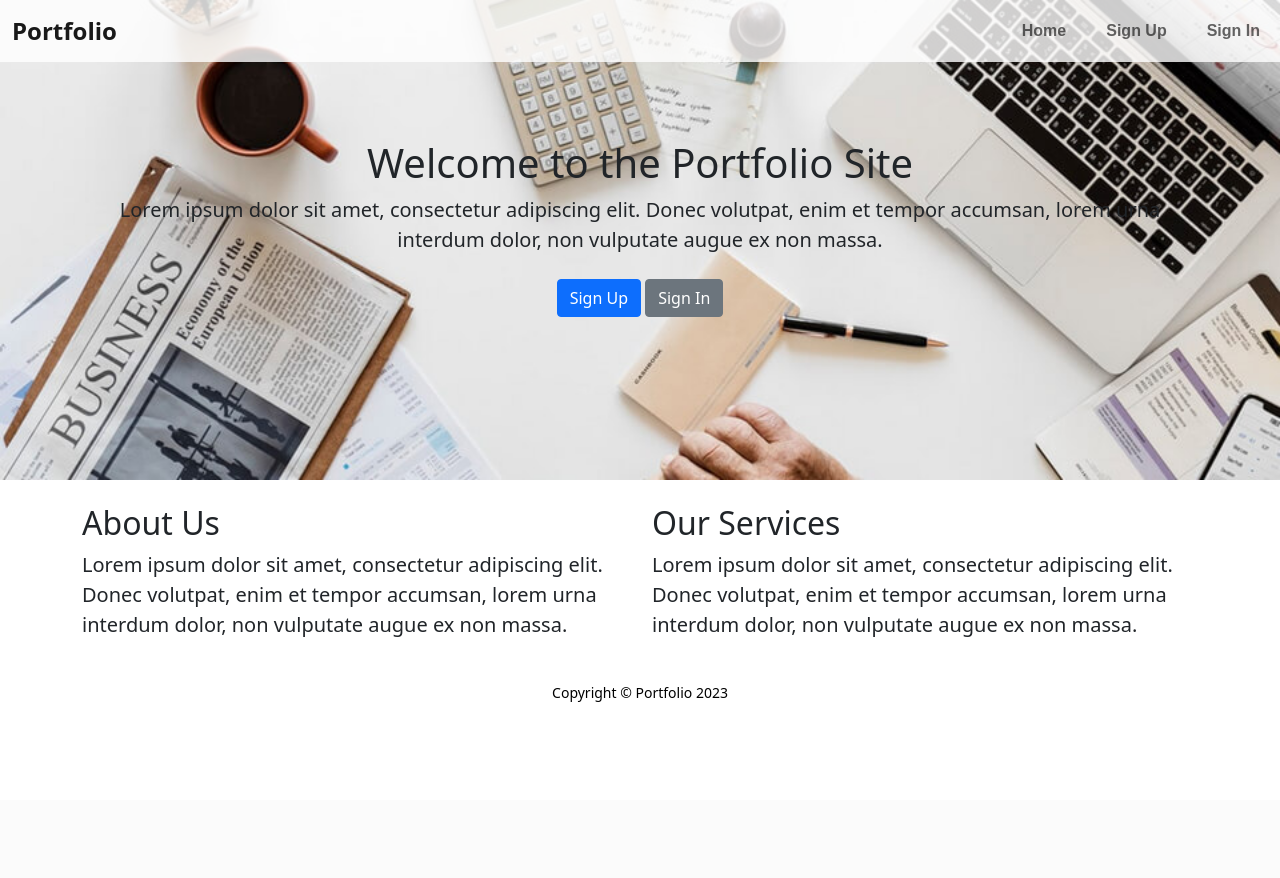
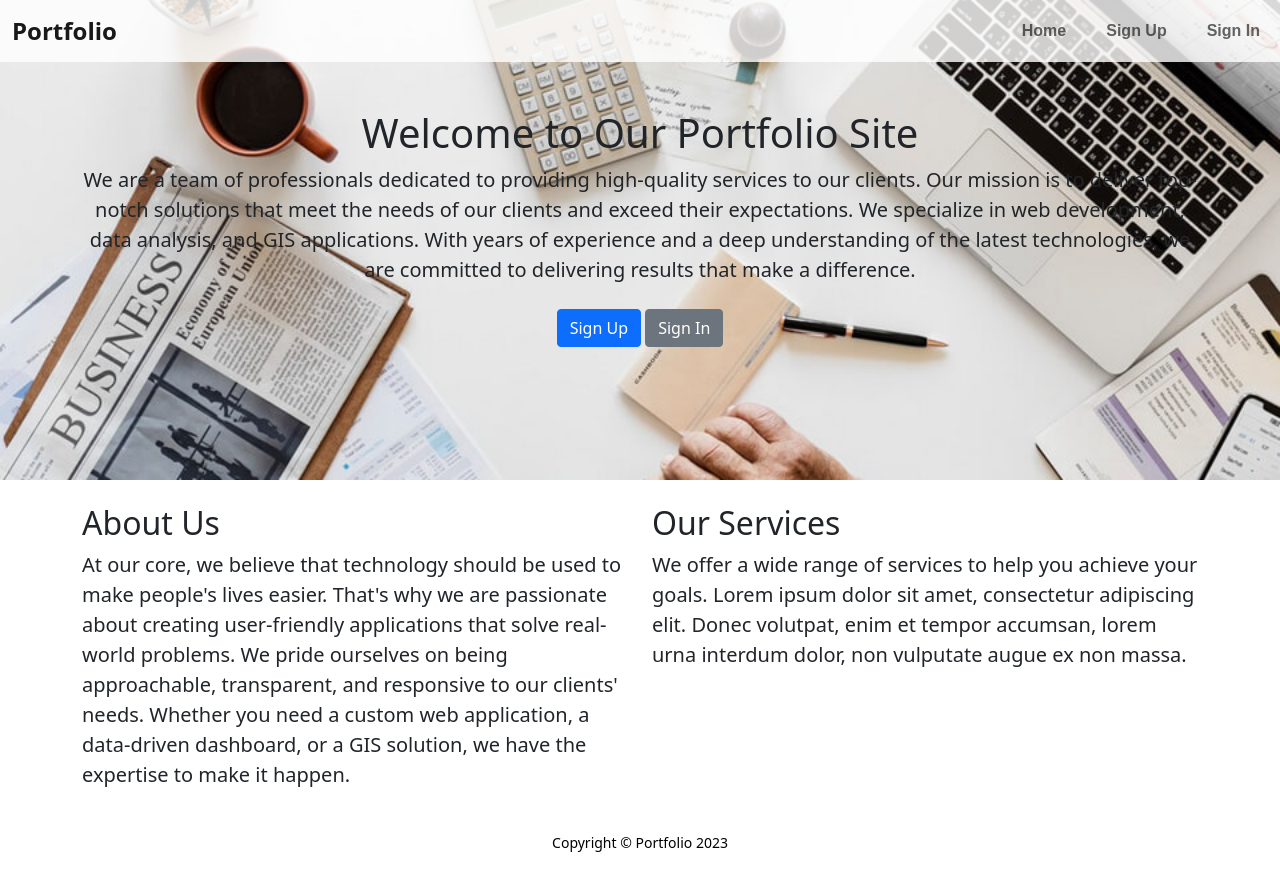
Before and after one commit to dansbrainy/portfolio, a Django app: page / in a window 1280 px wide. Before the commit the page ends 702 px from the top, so only its background shows below. Run offline with Django 4.2, Linux system fonts and the light colour scheme; parts of the project's set-up code (start-up, migrations or seed data) failed here and were passed over; some libraries are stand-ins or nearby versions.

Commit message:
a few info and config update

```diff
--- a/portfolio/templates/pages/home.html
+++ b/portfolio/templates/pages/home.html
@@ -4,8 +4,8 @@
 {% block content %}
   <section id="home-reho" class="jumbotron text-center">
     <div class="container">
-      <h1>Welcome to the Portfolio Site</h1>
-      <p class="lead">Lorem ipsum dolor sit amet, consectetur adipiscing elit. Donec volutpat, enim et tempor accumsan, lorem urna interdum dolor, non vulputate augue ex non massa.</p>
+      <h1>Welcome to Our Portfolio Site</h1>
+      <p class="lead">We are a team of professionals dedicated to providing high-quality services to our clients. Our mission is to deliver top-notch solutions that meet the needs of our clients and exceed their expectations. We specialize in web development, data analysis, and GIS applications. With years of experience and a deep understanding of the latest technologies, we are committed to delivering results that make a difference.</p>
       <p>
 
         {% if request.user.is_authenticated %}
@@ -39,11 +39,11 @@
     <div class="row mt-4">
       <div class="col-md-6">
         <h2>About Us</h2>
-        <p class="lead">Lorem ipsum dolor sit amet, consectetur adipiscing elit. Donec volutpat, enim et tempor accumsan, lorem urna interdum dolor, non vulputate augue ex non massa.</p>
+        <p class="lead">At our core, we believe that technology should be used to make people's lives easier. That's why we are passionate about creating user-friendly applications that solve real-world problems. We pride ourselves on being approachable, transparent, and responsive to our clients' needs. Whether you need a custom web application, a data-driven dashboard, or a GIS solution, we have the expertise to make it happen.</p>
       </div>
       <div class="col-md-6">
         <h2>Our Services</h2>
-        <p class="lead">Lorem ipsum dolor sit amet, consectetur adipiscing elit. Donec volutpat, enim et tempor accumsan, lorem urna interdum dolor, non vulputate augue ex non massa.</p>
+        <p class="lead">We offer a wide range of services to help you achieve your goals. Lorem ipsum dolor sit amet, consectetur adipiscing elit. Donec volutpat, enim et tempor accumsan, lorem urna interdum dolor, non vulputate augue ex non massa.</p>
       </div>
     </div>
   </div>
```
Also changed, not shown: .travis.yml, README.md.
